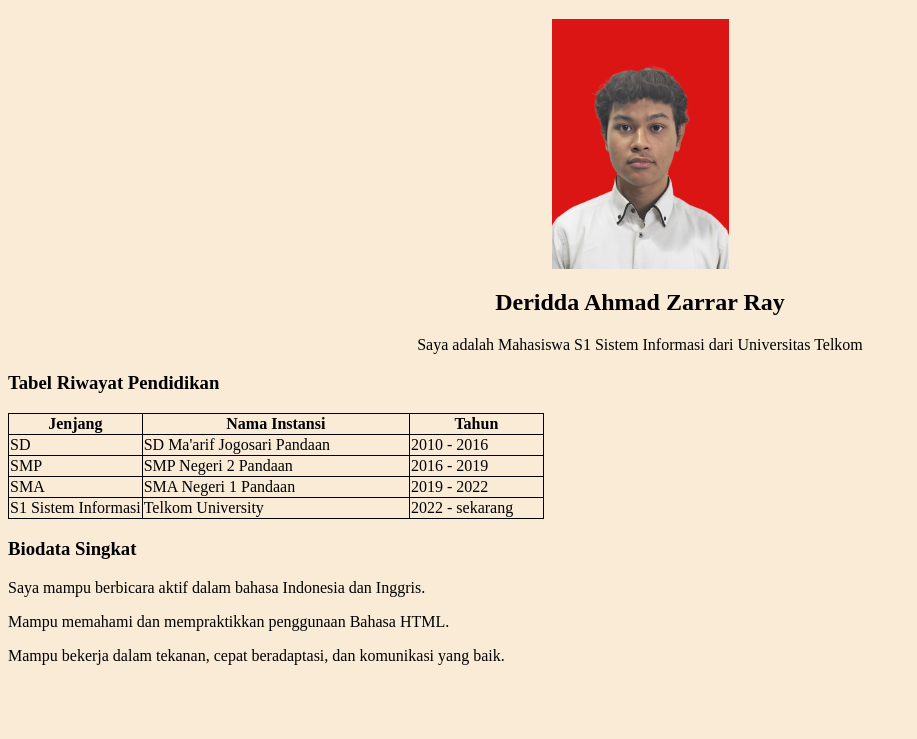
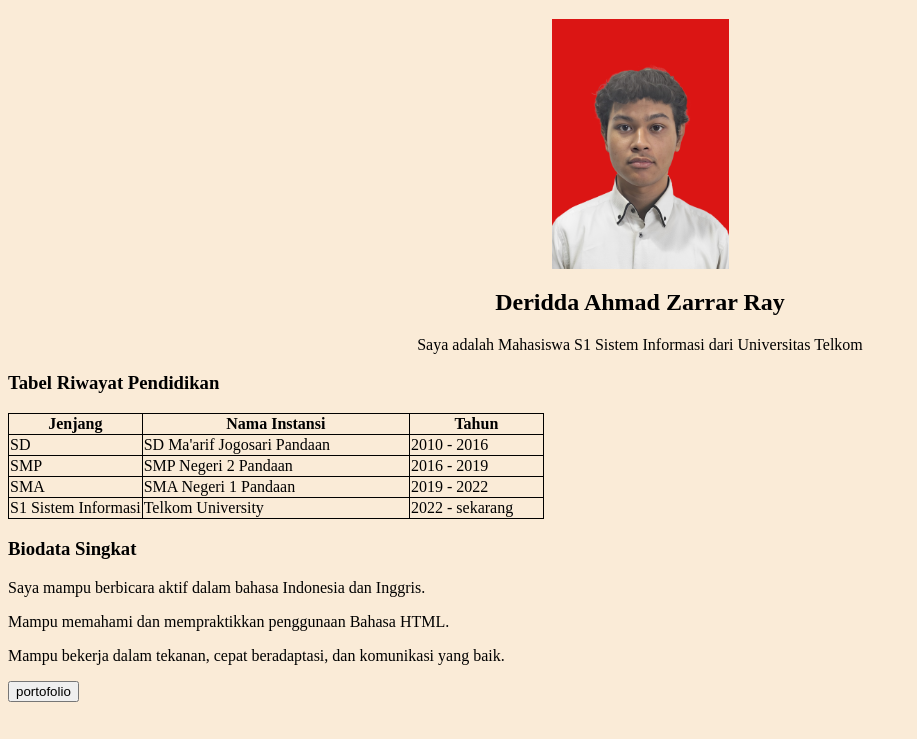
Before and after one commit to DeriddaAZRay/WAD-DERIDDA, a plain HTML site: page index.html in a window 1280 px wide. Shown: the part 61-800 px from the top of the page, without its empty margins (0-917 px from the left). Drawn offline with Linux system fonts and the light colour scheme.

Commit message:
Update index.html

```diff
--- a/index.html
+++ b/index.html
@@ -55,5 +55,9 @@
       <p>Saya mampu berbicara aktif dalam bahasa Indonesia dan Inggris.</p>
       <p>Mampu memahami dan mempraktikkan penggunaan Bahasa HTML.</p>
       <p>Mampu bekerja dalam tekanan, cepat beradaptasi, dan komunikasi yang baik.</p>
+    <a href="portofolio.html">
+        <button type="button">portofolio</button>
+    </a>
+
 </body>
 </html>
```
